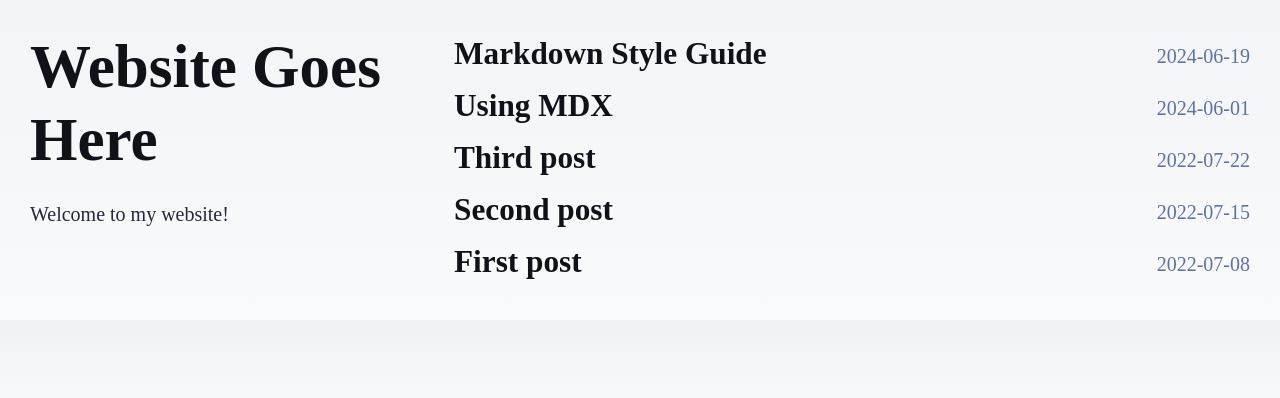
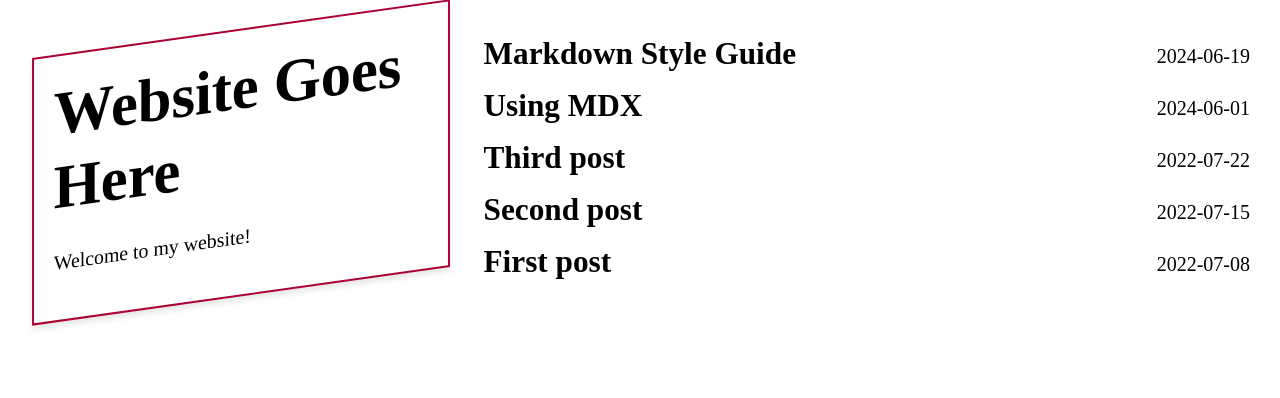
Before and after one commit to Wyatt-Stanke/stan.ke, an Astro site in the folder astro/: page / in a window 1280 px wide. Built offline with nearby package versions, Linux system fonts and the light colour scheme; Astro itself is replaced by a stand-in of ours.

Commit message:
Starting but still need to figure it out

```diff
--- a/astro/src/components/Footer.astro
+++ b/astro/src/components/Footer.astro
@@ -8,7 +8,6 @@ const today = new Date();
 <style>
 	footer {
 		padding: 2em 1em 6em 1em;
-		background: linear-gradient(var(--gray-gradient)) no-repeat;
 		color: rgb(var(--gray));
 		text-align: center;
 	}
--- a/astro/src/pages/index.astro
+++ b/astro/src/pages/index.astro
@@ -20,9 +20,17 @@ const posts = (await getCollection("blog")).sort(
 				display: flex;
 				gap: 2rem;
 			}
-			.sidebar {
+			.sidecard {
 				width: 33%;
 				font-family: var(--font-shantell-sans);
+				padding: 1em;
+				background: rgb(var(--gray-light));
+				/* Rotate the sidecard 3 degrees counter-clockwise */
+				transform: rotate(-8deg) skewX(-8deg);
+				/* Add a subtle shadow to give it some depth */
+				box-shadow: 0 4px 6px rgba(0, 0, 0, 0.1);
+				/* Add a border to make it stand out more */
+				border: 2px solid var(--accent);
 			}
 			.content {
 				width: 67%;
@@ -80,7 +88,7 @@ const posts = (await getCollection("blog")).sort(
 	</head>
 	<body>
 		<main>
-			<section class="sidebar">
+			<section class="sidecard">
 				<h1>{SITE_TITLE}</h1>
 				<p>{SITE_DESCRIPTION}</p>
 			</section>
--- a/astro/src/styles/global.css
+++ b/astro/src/styles/global.css
@@ -5,13 +5,12 @@
  */
 
 :root {
-	--accent: #2337ff;
+	--accent: #ab0032;
 	--accent-dark: #000d8a;
-	--black: 15, 18, 25;
-	--gray: 96, 115, 159;
-	--gray-light: 229, 233, 240;
-	--gray-dark: 34, 41, 57;
-	--gray-gradient: rgba(var(--gray-light), 50%), #fff;
+	--black: #0f1219;
+	--gray: #606f9f;
+	--gray-light: #e5e9f0;
+	--gray-dark: #222939;
 	--box-shadow:
 		0 2px 6px rgba(var(--gray), 25%), 0 8px 24px rgba(var(--gray), 33%),
 		0 16px 32px rgba(var(--gray), 33%);
@@ -22,7 +21,6 @@ body {
 	margin: 0;
 	padding: 0;
 	text-align: left;
-	background: linear-gradient(var(--gray-gradient)) no-repeat;
 	background-size: 100% 600px;
 	word-wrap: break-word;
 	overflow-wrap: break-word;
```
